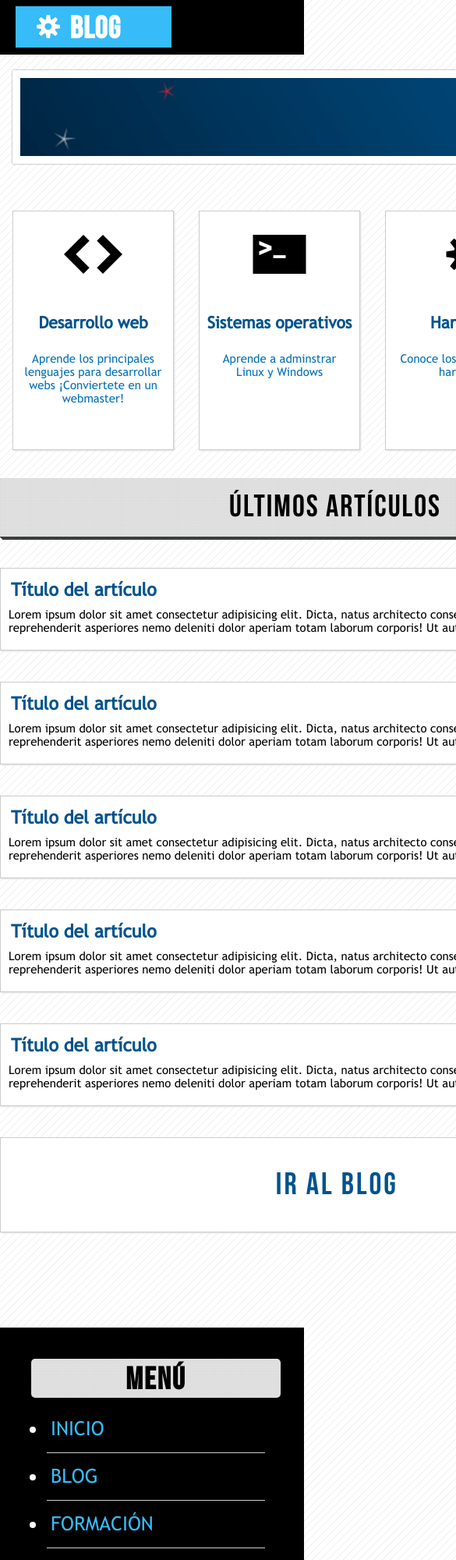
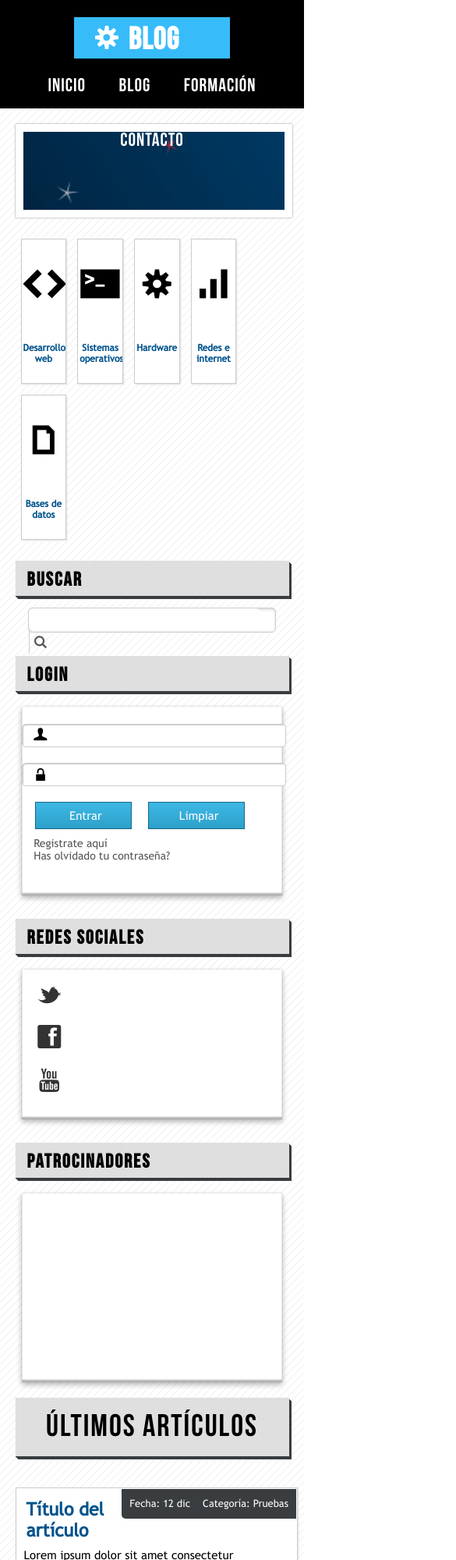
Before and after one commit to andersonmena87/master-css, a plain HTML site: page maquetacion-2/index.html in a window 390 px wide. Shown: the top 2000 px of the page at 78% size, 585 px wide, since content can reach past the window. Drawn offline with Linux system fonts and the light colour scheme; grey boxes are pictures that could not be loaded.

Commit message:
maquetacion2- Avance responsive

```diff
--- /dev/null
+++ b/maquetacion-2/css/responsive.css
@@ -0,0 +1,276 @@
+@media (max-width: 1250px) {
+    .wrap {
+        width: 90%;
+        margin: 0 auto;
+    }
+
+    .card {
+        width: 17%;
+        margin: 1.47%;
+    }
+
+    .card .description {
+        width: 84%;
+        text-align: center;
+        display: block;
+        margin: 0 auto;
+    }
+
+    #articles {
+        width: 59%;
+    }
+
+    #articles article {
+        width: 97%;
+    }
+
+    #footer .wrap>div {
+        width: 25%;
+    }
+
+    #footer #browsers img {
+        width: 14%;
+    }
+
+    #footer h5 {
+        font-size: 29px;
+    }
+}
+
+@media (max-width: 1066px) {
+    #footer .wrap>div {
+        width: 23%;
+    }
+
+    #footer h5 {
+        font-size: 23px;
+    }
+
+    #footer ul {
+        font-size: 18px;
+    }
+
+    #footer img {
+        width: 100%;
+    }
+}
+
+@media (max-width: 921px) {
+    .card .category {
+        font-size: 17px;
+    }
+
+    .card .description {
+        font-size: 14px;
+    }
+
+    #articles {
+        width: 58%;
+    }
+
+    #footer h5 {
+        font-size: 23px;
+    }
+
+    #footer ul {
+        font-size: 18px;
+    }
+
+    #footer .wrap > div {
+        width: 23%;
+        margin: 5%;
+    }
+
+    #footer img {
+        width: 100%;
+    }
+}
+
+@media (max-width: 899px) {
+    #banner h1 {
+        line-height: 55px;
+        width: 57%;
+    }
+
+    #articles {
+        width: 66%;
+    }
+
+    #lateral {
+        width: 28%;
+    }
+
+    #lateral input[type="text"] {
+        width: 80%;
+    }
+
+    #login input[type="email"],
+    #login input[type="password"] {
+        width: 76%;
+    }
+
+    #login input[type="button"],
+    #login input[type="submit"],
+    #login input[type="reset"],
+    button {
+        width: 37%;
+    }
+
+    .aside-box {
+        width: 95%;
+    }
+}
+
+@media (max-width: 850px) {
+    #footer .wrap>div {
+        margin: 3%;
+        width: 27%;
+    }
+}
+
+@media (max-width: 790px) {
+    .card {
+        height: auto;
+    }
+
+    .card .category {
+        font-size: 14px;
+    }
+
+    .card .description {
+        display: none;
+    }
+
+    #banner h1 {
+        font-size: 40px;
+    }
+
+    #footer .wrap>div {
+        width: 27%;
+    }
+}
+
+@media (max-width: 776px) {
+    #header {
+        height: 119px;
+    }
+
+    #header .wrap {
+        padding-top: 14px;
+    }
+
+    #logo {
+        float: none;
+        width: 200px;
+        text-align: center;
+        margin: 0 auto;
+        margin-top: 8px;
+    }
+
+    #menu {
+        float: none;
+        clear: both;
+        text-align: center;
+    }
+
+    #banner h1 {
+        font-size: 38px;
+    }
+
+    aside h3 {
+        font-size: 25px;
+    }
+}
+
+@media (max-width: 741px) {
+    #header {
+        height: 139px;
+    }
+
+    #banner h1 {
+        font-size: 35px;
+    }
+
+    #articles {
+        width: 64%;
+    }
+}
+
+@media (max-width: 694px) {
+    #lateral {
+        float: none;
+        width: 100%;
+        margin: 0 auto;
+        margin-top: 20px;
+        min-height: auto;
+    }
+
+    #lateral input[type="text"] {
+        width: 92%;
+    }
+
+    #articles {
+        float: none;
+        width: 100%;
+        margin: 0 auto;
+        min-height: auto;
+    }
+
+    #login input[type="email"],
+    #login input[type="password"] {
+        width: 92%;
+    }
+
+    #footer {
+        height: auto;
+        padding-bottom: 60px;
+    }
+
+    #footer h5 {
+        font-size: 20px;
+    }
+
+    #footer ul {
+        font-size: 14px;
+    }
+
+    #footer .wrap>div {
+        width: 100%;
+    }
+
+    #footer img {
+        width: 60%;
+    }
+}
+
+
+@media (max-width: 690px) {
+    #banner h1 {
+        font-size: 30px;
+    }
+}
+
+@media (max-width: 619px) {
+
+    .card {
+        width: 15%;
+        margin: 2%;
+        padding: 2px;
+    }
+
+    .card .icon {
+        font-size: 37px;
+    }
+
+    .card:hover .icon {
+        font-size: 37px;
+    }
+
+    .card .category {
+        font-size: 12px;
+    }
+}
+
+@media (max-width: 605px) {
+
+}
--- a/maquetacion-2/index.html
+++ b/maquetacion-2/index.html
@@ -8,6 +8,7 @@
     <title>Máster en CSS</title>
     <link rel="icon" type="favicon/x-icon" href="img/supertux.png">
     <link rel="stylesheet" href="css/styles.css">
+    <link rel="stylesheet" href="css/responsive.css">
 </head>
 
 <body>
@@ -88,6 +89,7 @@
         </section>
 
         <!-- INICIO BARRA LATERAL -->
+        <div class="clearFix"></div>
         <aside id="lateral">
             <h3>BUSCAR</h3>
             <div id="search">
```
